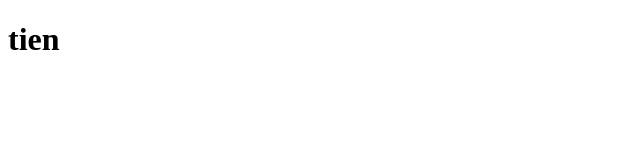
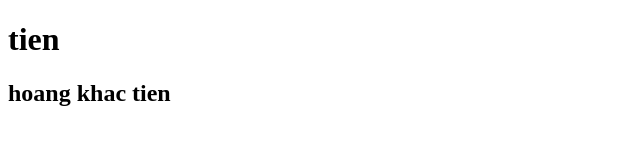
Before and after one commit to TienCE04/duan2, a plain HTML site: page index.html in a window 1280 px wide. Shown: the whole page, without its empty margins (0-640 px from the left). Drawn offline with Linux system fonts and the light colour scheme.

Commit message:
sửa đổi lần 2

```diff
--- a/index.html
+++ b/index.html
@@ -7,5 +7,6 @@
   </head>
   <body>
     <h1>tien</h1>
+    <h2>hoang khac tien</h2>
   </body>
 </html>
```
